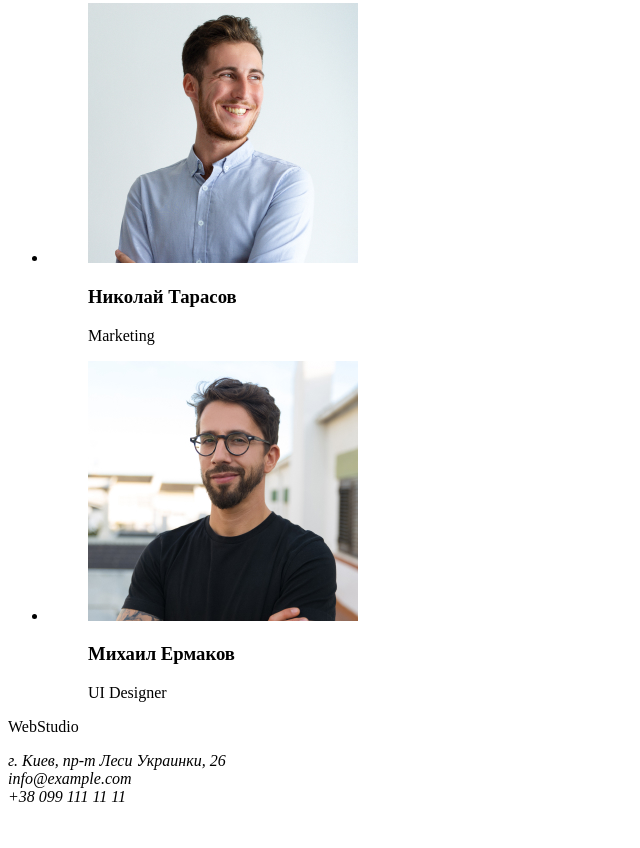
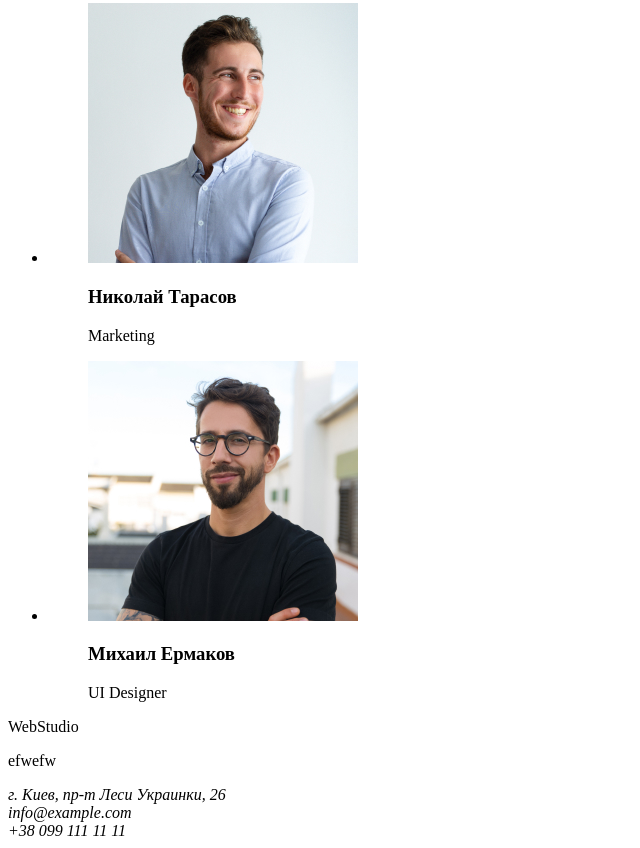
Before and after one commit to xomuss/goit-markup-hw-01, a plain HTML site: page index.html in a window 1280 px wide. Shown: the part 2360-3208 px from the top of the page, without its empty margins (0-640 px from the left). Before the commit the page ends 3174 px from the top, so only its background shows below. Drawn offline with Linux system fonts and the light colour scheme.

Commit message:
Update index.html

```diff
--- a/index.html
+++ b/index.html
@@ -113,6 +113,7 @@
 
     <footer>
         <p>WebStudio</p>
+        <p>efwefw</p>
           <address>
             г. Киев, пр-т Леси Украинки, 26 <br>
             info@example.com <br>
```
